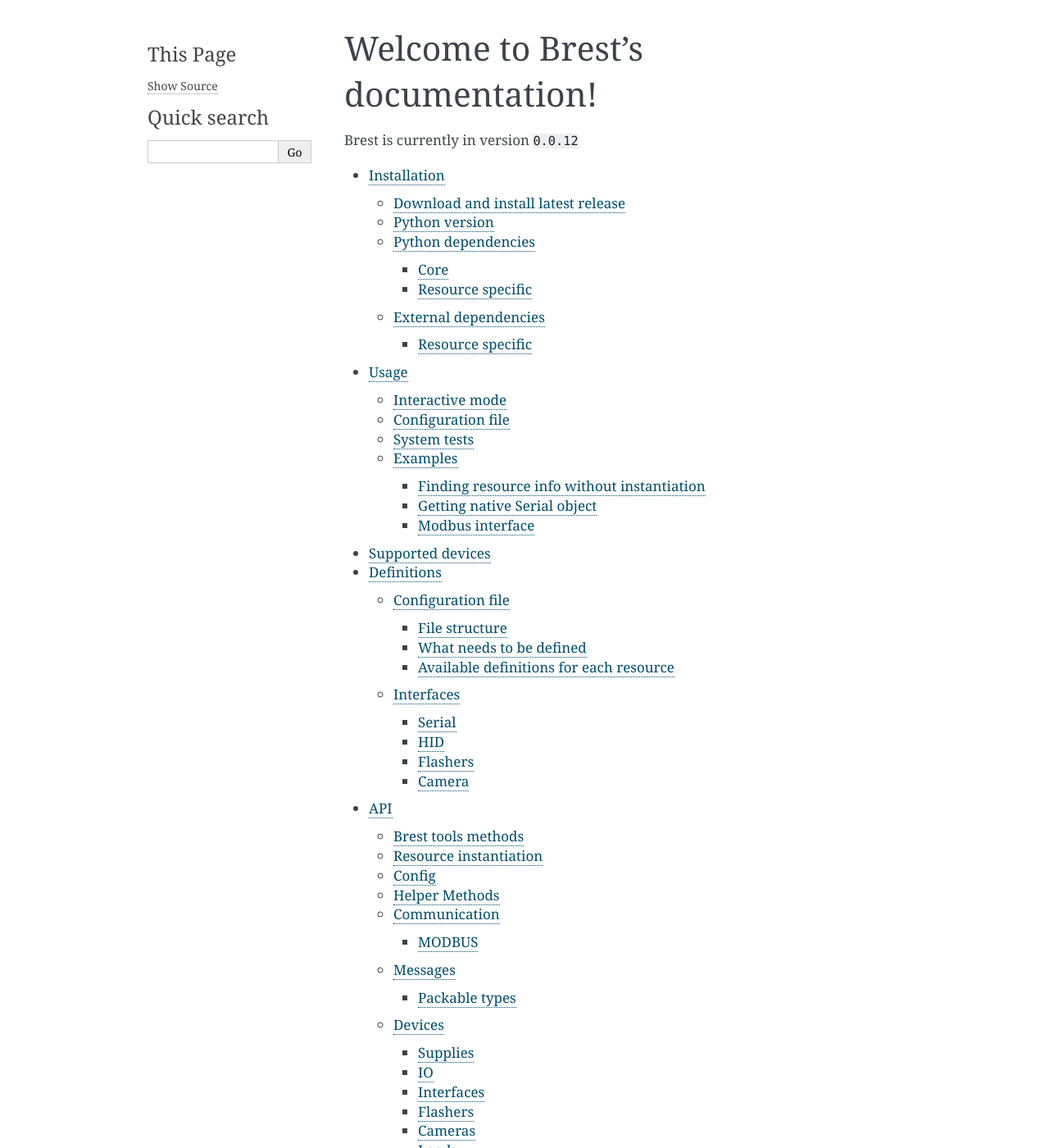
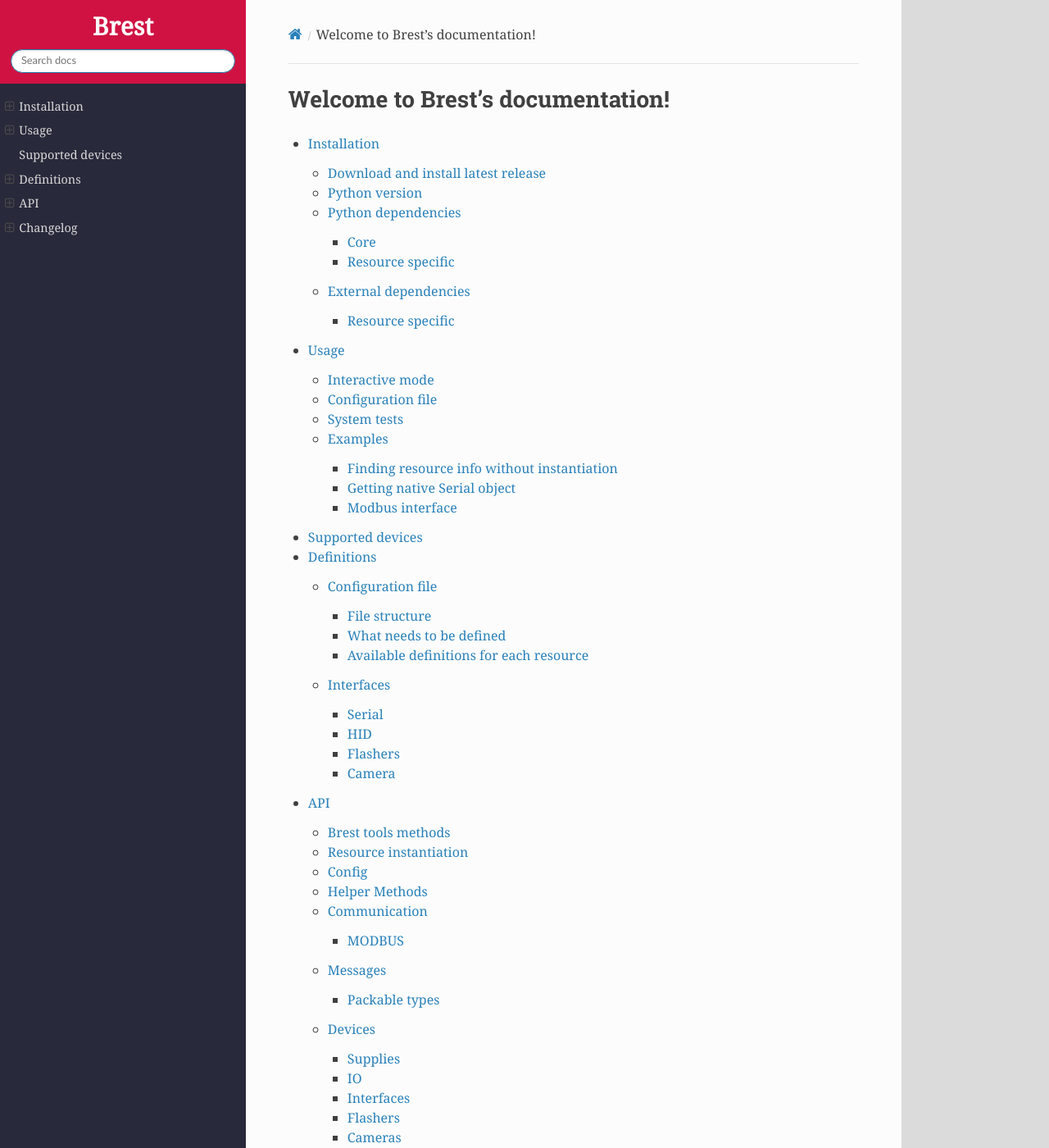
Before and after one commit to BenderRobotics/brest, a Sphinx documentation site: the page built from docs/index.rst, in a window 1280 px wide and 1400 px high. Shown: the whole window at 82% size. Built offline with Sphinx 7.4.7 and the Read the Docs theme 3.1.0, drawn with Linux system fonts in a browser that asks for light colours; the version number is read from the project's files by our own code; some of the changed text lies outside the part shown.

Commit message:
Changed documentation template, added versioning capability (refs #3465)
- Switched *Sphinx* documentation template from `alabaster` to `sphinx_rtd_theme`.
- Adjusted the look.
- Added documentation versioning capability using `sphinx-versions`.
- Included Changelog into documentation with help of `m2r2`.

Merge branch 'feature/3465-doc-design-and-version' into 'devel'

See merge request br/tools/brest!45

```diff
--- a/docs/_static/brest.css
+++ b/docs/_static/brest.css
@@ -12,3 +12,77 @@ Brest overrides for html documentation
 body {
     font-family: 'Noto Serif', serif;
 }
+
+/* ==============================================================================
+sphinx_rtd_theme specific overrides START
+================================================================================= */
+/* #CSS-001 */
+/* Font size for the package name "Brest" displayed above the menu on the left */
+.wy-side-nav-search a.icon {
+    font-size: 30px;
+}
+
+/* #CSS-002 */
+/* Disable the "house" icon next to the package name */
+.wy-side-nav-search a.icon-home::before {
+    content: none;
+}
+
+/* #CSS-003 */
+/* Adjust space between logo and title (default margin-top: .85em) */
+.wy-side-nav-search a.icon img.logo {
+    margin-top: .3em;
+}
+
+/* #CSS-004 */
+/* Adjust space between logo and version identifier (default margin-bottom: .809em) */
+.wy-side-nav-search a.icon {
+    margin-bottom: .3em;
+}
+
+/* #CSS-005 */
+/* Visibility of "verison" identifier (default: hsla(0,0%,100%,.3))*/
+.wy-side-nav-search div.version {
+    color: hsla(0,0%,100%,75%);
+}
+
+/* #CSS-006 */
+/* Background of menu item (1st level) when clicked (default: blueish #2980b9) */
+.wy-menu li.toctree-l1 a.reference:active {
+    background-color: #d01242;
+}
+
+/* #CSS-007 */
+/* The "home" icon size in the breadcrumbs section */
+.wy-breadcrumbs a.icon-home::before {
+    font-size: 18px;
+}
+
+/* #CSS-008 */
+/* Disable the "View page source" link button */
+.wy-breadcrumbs-aside a {
+    cursor: default;
+    pointer-events: none;
+    text-decoration: none;
+    font-size: 0px;
+}
+
+.wy-nav-side {
+    background-color: #282a3b;
+}
+
+.wy-nav-content-wrap {
+    background-color: #dbdbdc;
+}
+
+.wy-menu-vertical li.toctree-l1 span.toctree-expand {
+    color: #6d6f7d;
+}
+
+span.default_value {
+    font-style: normal;
+}
+
+/* ==============================================================================
+sphinx_rtd_theme specific overrides END
+================================================================================= */
--- /dev/null
+++ b/docs/changelog.rst
@@ -0,0 +1,3 @@
+.. _changelog:
+
+.. mdinclude:: ../CHANGELOG.md
--- a/docs/conf.py
+++ b/docs/conf.py
@@ -12,6 +12,9 @@ sys.path.insert(0, os.path.abspath('..'))
 
 
 # -- Project information -----------------------------------------------------
+# Variable "version" is automatically used as version identifier. (#PY-001)
+from brest import __version__ as version
+
 
 project = 'Brest'
 copyright = '2021, Bender Robotics'
@@ -25,7 +28,8 @@ author = 'Bender Robotics'
 master_doc = 'index'
 extensions = [
     "sphinx.ext.autodoc",
-    "sphinx.ext.intersphinx"
+    "sphinx.ext.intersphinx",
+    "m2r2"
 ]
 
 intersphinx_mapping = {
@@ -36,7 +40,7 @@ intersphinx_mapping = {
 # List of patterns, relative to source directory, that match files and
 # directories to ignore when looking for source files.
 # This pattern also affects html_static_path and html_extra_path.
-exclude_patterns = ['_build', 'Thumbs.db', '.DS_Store']
+exclude_patterns = ['_build', 'Thumbs.db', '.DS_Store', 'README.md']
 
 # Autodoc default options
 autodoc_default_options = {
@@ -48,7 +52,27 @@ autodoc_default_options = {
 # The theme to use for HTML and HTML Help pages.  See the documentation for
 # a list of builtin themes.
 #
-html_theme = 'alabaster'
+# Using a external theme.
+import sphinx_rtd_theme
+
+extensions.append("sphinx_rtd_theme")
+
+html_theme = "sphinx_rtd_theme"
+
+# Template configuration (#PY-004)
+html_theme_options = {
+    'style_nav_header_background': '#d01242',
+    'prev_next_buttons_location': None,
+    # TOC
+    'collapse_navigation': False,
+    'sticky_navigation': True,
+    'navigation_depth': 4,
+    'display_version': True,
+    'titles_only': False
+}
+
+# Path to logo picture to be used #PY-005
+# html_logo = r'.\_static\logo.png'
 
 # Add any paths that contain custom static files (such as style sheets) here,
 # relative to this directory. They are copied after the builtin static files,
@@ -57,3 +81,31 @@ html_static_path = ['_static']
 html_css_files = [
     'brest.css'
 ]
+
+# Configuration for sphinx-versions
+# https://sphinx-versions.readthedocs.io/en/latest/settings.html
+import re
+
+current_branch = 'none'             # By default and upon tagging there should always be 'none'
+                                    # For doc update testing, enter name of the branch
+                                    # (e.g. r'feature/3465-doc-design-and-version')
+                                    #   - for viewing switch doc version to the branch once it is generated
+
+scv_root_ref = 'devel'              # Make devel the root reference
+scv_greatest_tag = True             # The greatest tag is the landing page
+scv_show_banner = True              # Show warning banner when viewing older docs version
+scv_banner_greatest_tag = True      # Make the greatest tag the "up-to-date" version
+scv_sort = ('semver',)              # Sort version by semantic versioning
+scv_whitelist_branches = (current_branch, )
+scv_whitelist_tags = (              # Tag filtering:
+    # Main releases are enabled
+    re.compile(r'^[0-9]+\.[0-9]+\.[0-9]+$'),
+    # Tags for doc update are enabled
+    re.compile(r'^([0-9]+\.[0-9]+\.[0-9]+)\.doc$'),
+)
+scv_blacklist_tags = (
+    # Releases 0.0.2-0.0.12 are disabled (old versions of docs replace by *.doc releases)
+    re.compile(r'^0\.0\.[0-9]$'),
+    re.compile(r'^0\.0\.1[0-2]$'),
+)
+scv_delete_static = True            # Delete `_static`, `.doctree` from each version (except root)
--- a/docs/index.rst
+++ b/docs/index.rst
@@ -6,9 +6,8 @@
 Welcome to Brest's documentation!
 =================================
 
-Brest is currently in version ``0.0.12``
-
 .. toctree::
+   :includehidden:
    :maxdepth: 3
 
    installation
@@ -16,3 +15,8 @@ Brest is currently in version ``0.0.12``
    supported
    definitions
    api
+
+.. toctree::
+   :hidden:
+
+   changelog
--- a/setup.py
+++ b/setup.py
@@ -40,6 +40,8 @@ setuptools.setup(
     extras_require={
         'docs': [
             'sphinx',
+            'sphinx_rtd_theme',
+            'm2r2',
         ],
         'cameras_win': [
             'pywin32',
```
Also changed, not shown: CHANGELOG.md (+3 -3 lines), README.md (+16 -1 lines), docs/README.md (added, +72 -0 lines), docs/definitions.rst (+1 -9 lines), .codeclimate.yml, .gitlab-ci.yml, cm/sphinx-versions/CHANGELOG.md (added), cm/sphinx-versions/README.md (added), docs/_static/logo.png (added), 3 other files.
